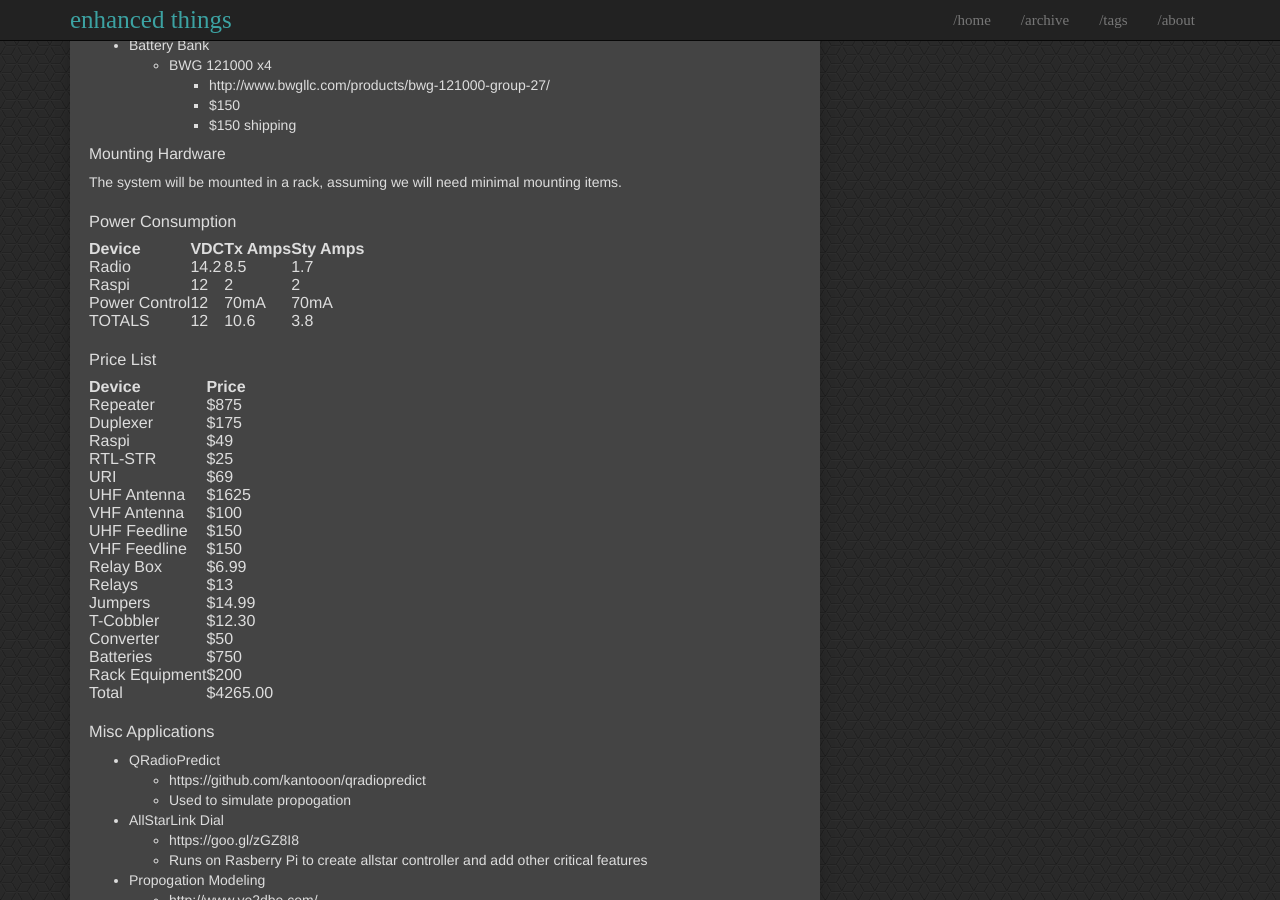
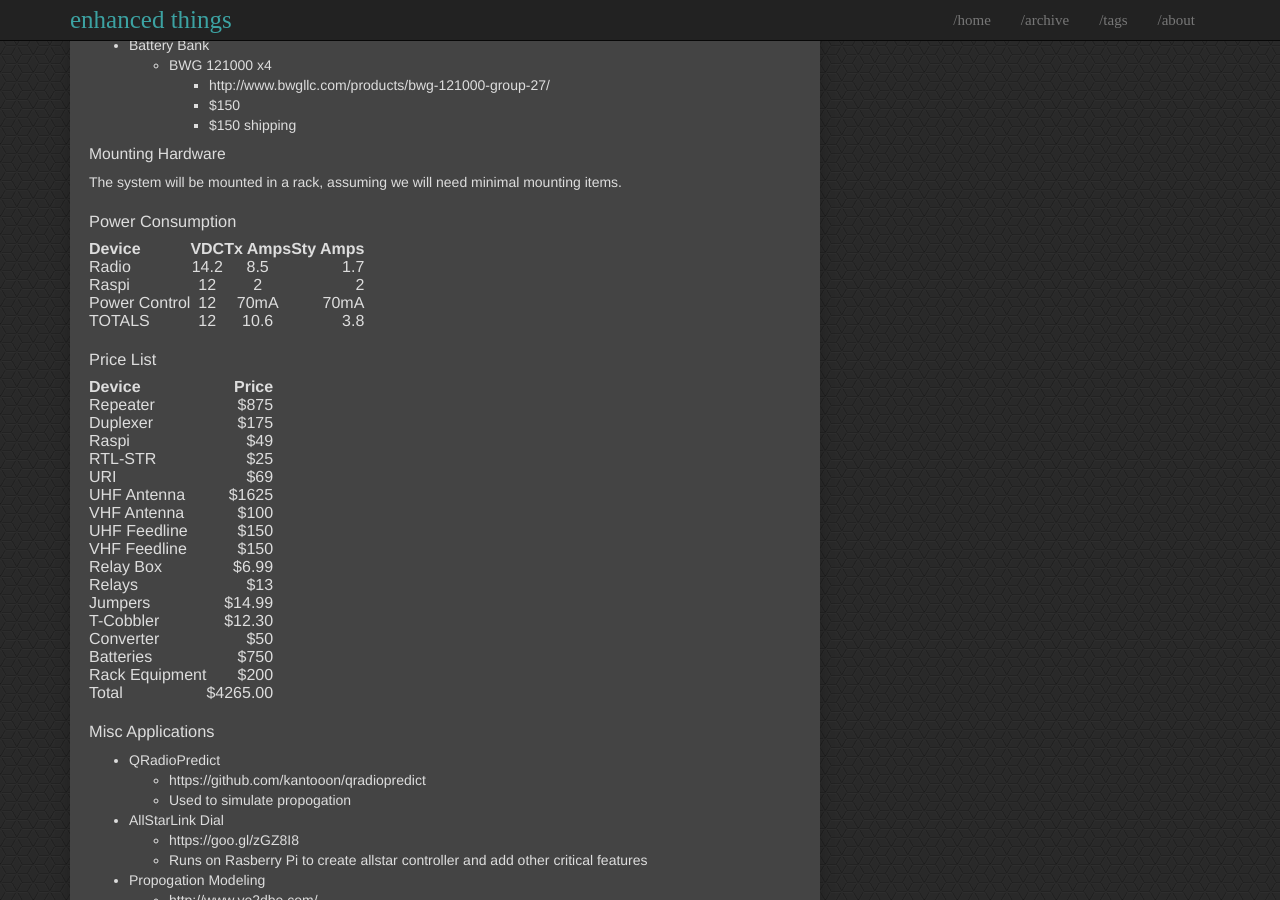
Before and after one commit to enhanced/enhanced.github.io, a Jekyll site: the page built from _posts/2016-02-12-Bristol-Buildout.md, in a window 1280 px wide and 900 px high, scrolled down 1871 px. Built offline with Jekyll 4.4.1, drawn with Linux system fonts in a browser that asks for light colours.

Commit message:
Added extensions to allow tables etc...

```diff
--- a/_includes/social.html
+++ b/_includes/social.html
@@ -44,4 +44,10 @@
     </li>
   {% endif %}
 
+    {% if site.social.500px %}
+    <li>
+      <a title="{{ site.social.500px }} RSS" href="http://500px.com/{{ site.social.500px }}" target="_blank"><i class="fa fa-500px fa-2x"></i></a>
+    </li>
+  {% endif %}
+
 </ul>
```
Also changed, not shown: _posts/2016-02-12-Bristol-Buildout.md (+4 -4 lines).
